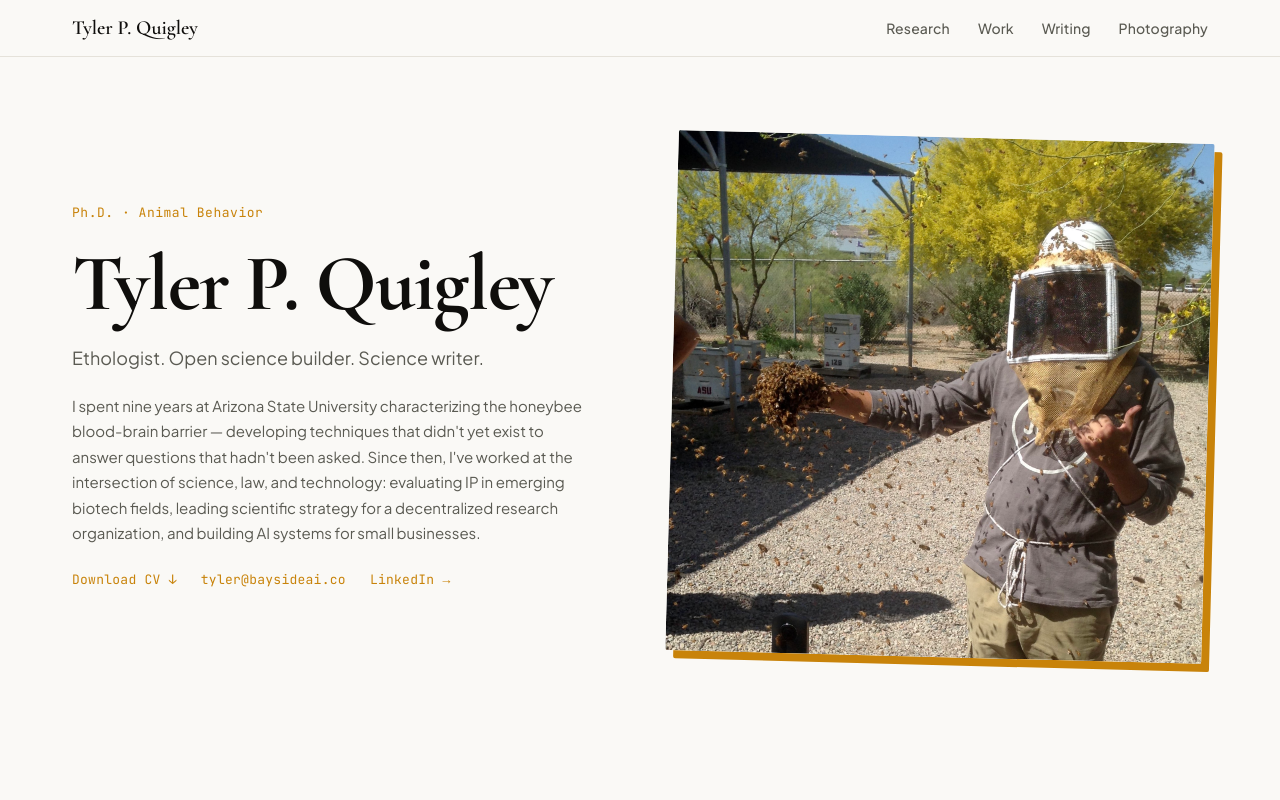
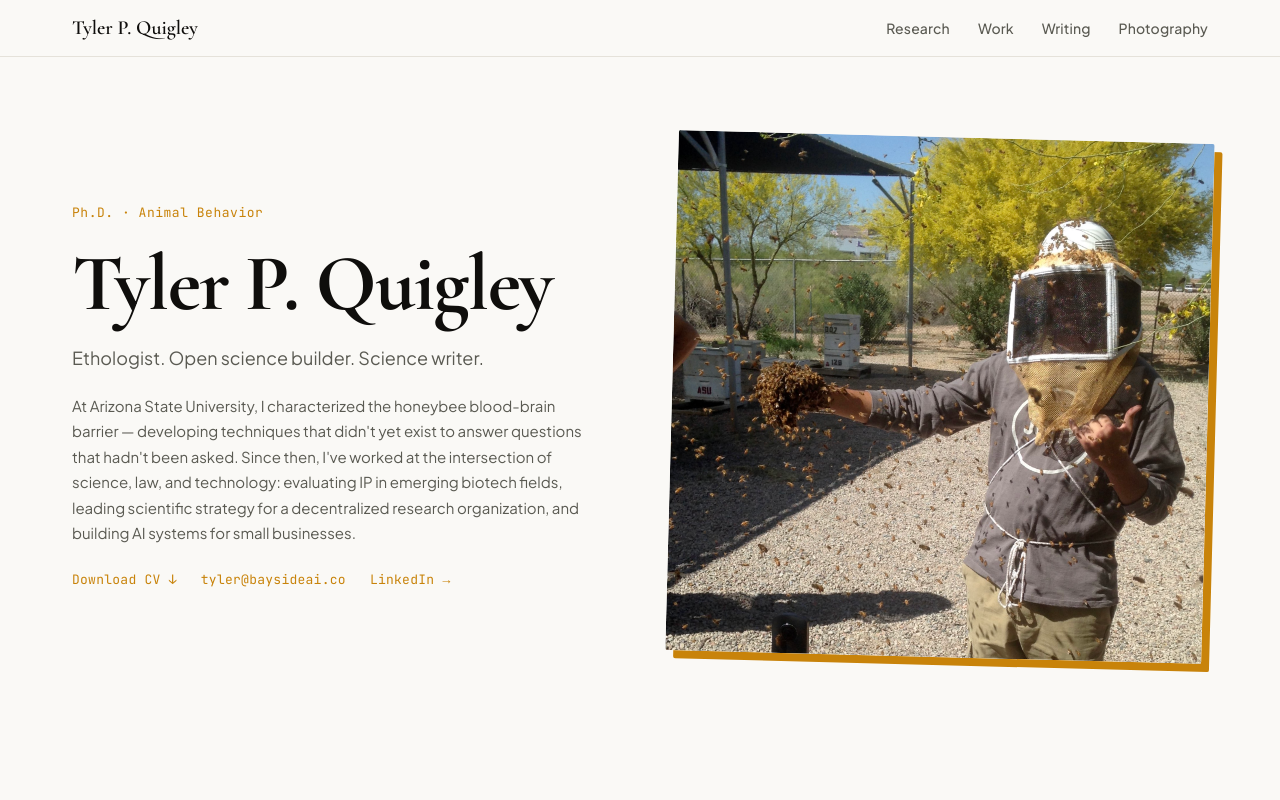
Before and after one commit to atticusbot/tyler-quigley, a React (Vite) app: page / in a window 1280 px wide. Shown: the top 800 px of the page. Built offline with nearby package versions, Linux system fonts and the light colour scheme.

Commit message:
copy: remove nine years from bio opener

```diff
--- a/src/App.tsx
+++ b/src/App.tsx
@@ -43,9 +43,9 @@ function App() {
             <h1 className="hero-name">Tyler P. Quigley</h1>
             <p className="hero-tagline">Ethologist. Open science builder. Science writer.</p>
             <p className="hero-bio">
-              I spent nine years at Arizona State University characterizing the honeybee
-              blood-brain barrier — developing techniques that didn't yet exist to answer
-              questions that hadn't been asked. Since then, I've worked at the intersection
+              At Arizona State University, I characterized the honeybee blood-brain barrier —
+              developing techniques that didn't yet exist to answer questions that hadn't
+              been asked. Since then, I've worked at the intersection
               of science, law, and technology: evaluating IP in emerging biotech fields,
               leading scientific strategy for a decentralized research organization, and
               building AI systems for small businesses.
```
